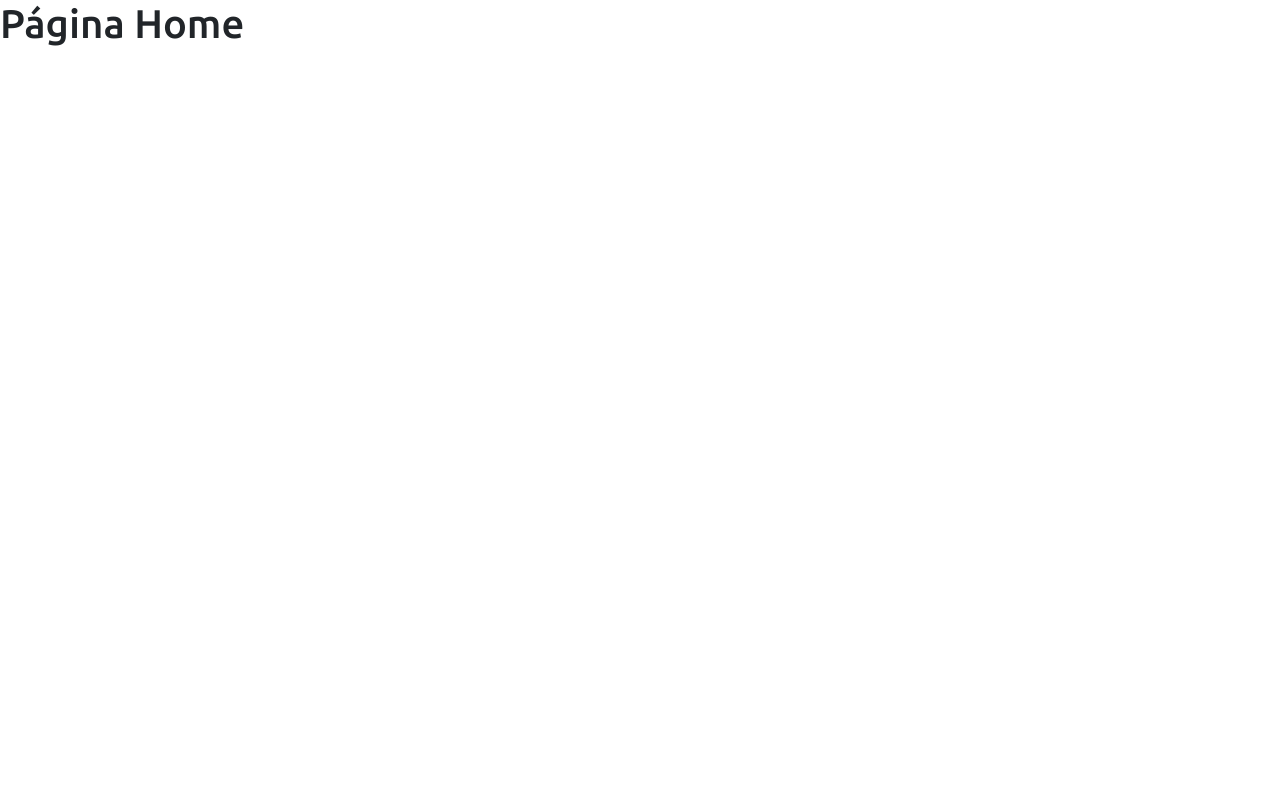
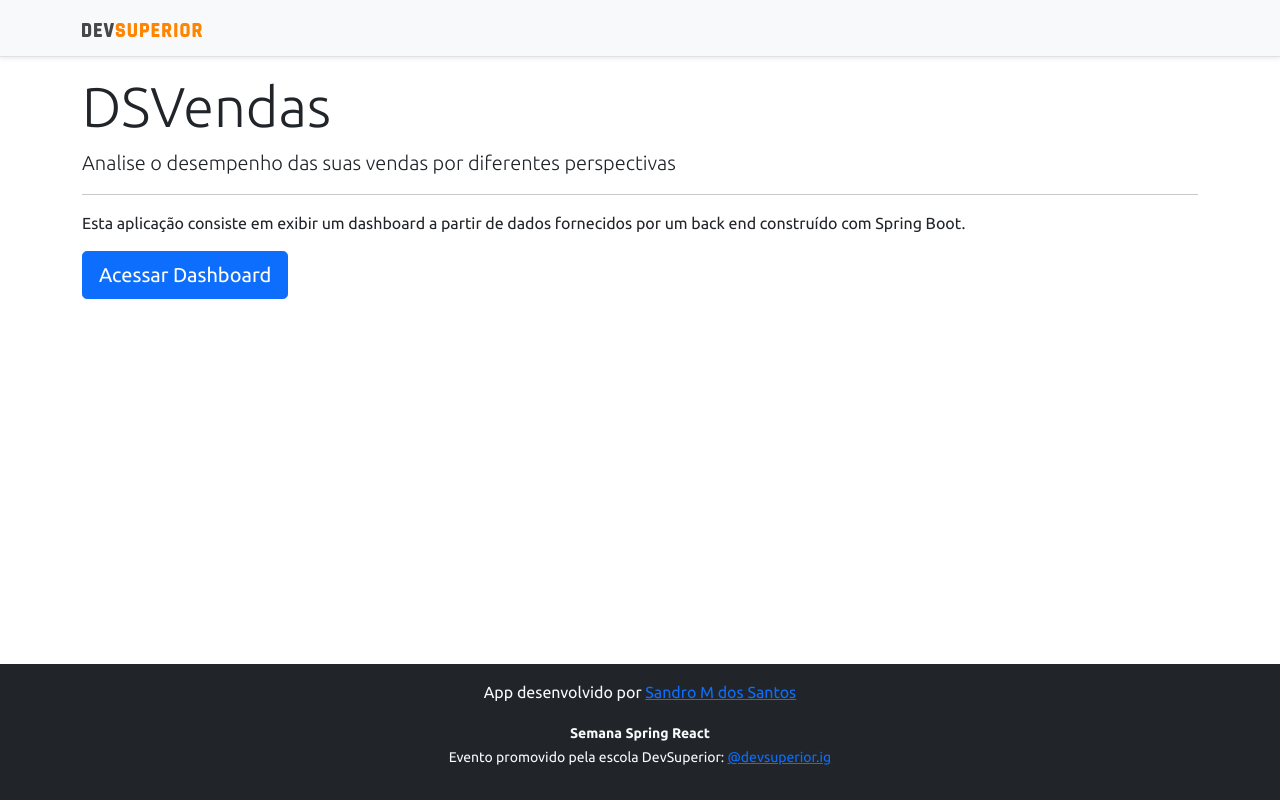
Before and after one commit to devPoa-Java/projeto-sds5, a React (Create React App) app in the folder frontend/: page / in a window 1280 px wide. Built offline with nearby package versions, Linux system fonts and the light colour scheme.

Commit message:
Home, navigation

```diff
--- a/frontend/src/components/NavBar/index.tsx
+++ b/frontend/src/components/NavBar/index.tsx
@@ -1,11 +1,12 @@
 import ImgDsDark from "assets/img/ds-dark.svg";
+import { Link } from "react-router-dom";
 
 const  NavBar = () => {
     return (
           <div className="d-flex flex-column flex-md-row align-items-center p-3 px-md-4 mb-3 bg-light border-bottom shadow-sm">
             <div className="container">
                 <nav className="my-2 my-md-0 mr-md-3">
-                    <img src={ImgDsDark} alt="DevSuperior" width="120" />
+                  <Link to="/">  <img src={ImgDsDark} alt="DevSuperior" width="120" /></Link>
                 </nav>
             </div>
         </div>
--- a/frontend/src/pages/Home/index.tsx
+++ b/frontend/src/pages/Home/index.tsx
@@ -1,8 +1,23 @@
-const  Home = () => {
+import Footer from "components/Footer";
+import NavBar from "components/NavBar";
+import { Link } from "react-router-dom";
+
+
+const Home = () => {
     return (
-          <div>
-              <h1>Página Home</h1>
+        <>
+        <NavBar />
+        <div className="container">
+            <div className="jumbotron">
+                <h1 className="display-4">DSVendas</h1>
+                <p className="lead">Analise o desempenho das suas vendas por diferentes perspectivas</p>
+                <hr />
+                <p>Esta aplicação consiste em exibir um dashboard a partir de dados fornecidos por um back end construído com Spring Boot.</p>
+                <Link className="btn btn-primary btn-lg" to="dashboard">Acessar Dashboard</Link>
+            </div>
         </div>
+        <Footer />
+        </>
     );
 }
 export default Home;
```
